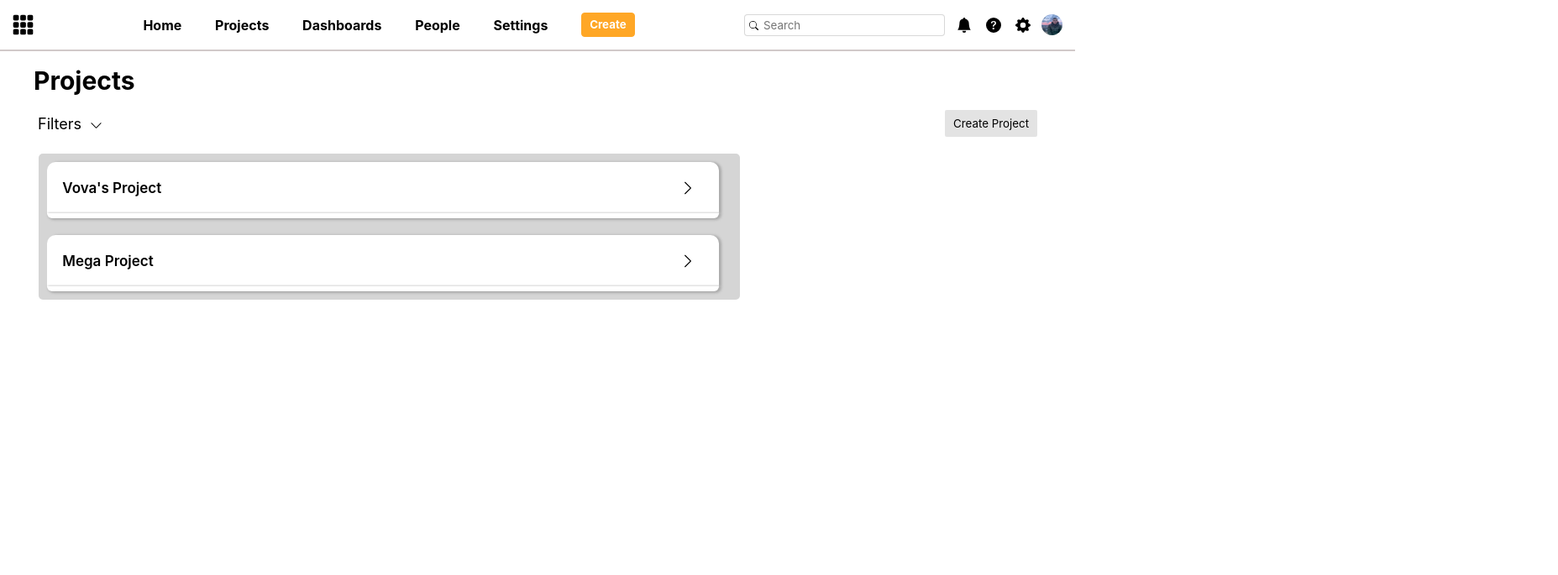
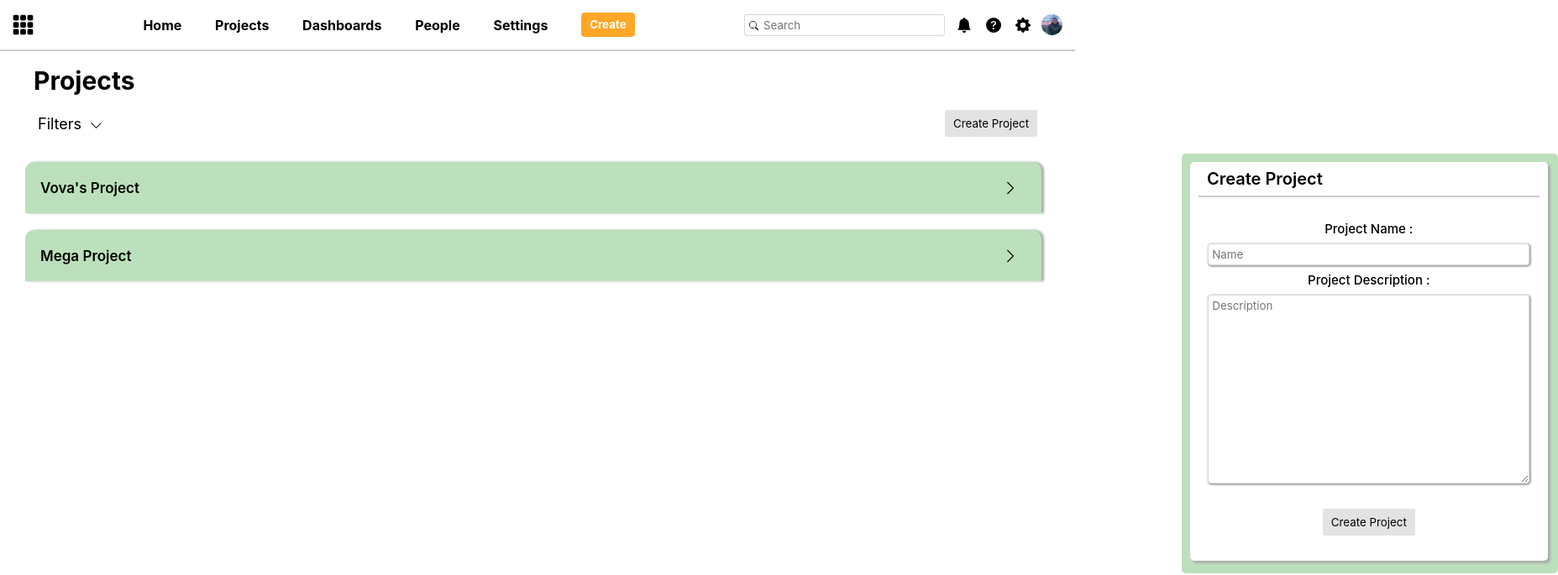
Before and after one commit to Oleg0110/React-Task, a React (Create React App) app in the folder front/: page /projects in a window 1280 px wide. Shown: the top 685 px of the page at 84% size, 1855 px wide, since content can reach past the window. Built offline with nearby package versions, Linux system fonts and the light colour scheme.

Commit message:
fix some bugs

```diff
--- a/front/src/components/Accordion/Accordion.jsx
+++ b/front/src/components/Accordion/Accordion.jsx
@@ -1,13 +1,12 @@
 import styles from "./Accordion.module.scss"
 import { Button } from ".."
-import { Chevron } from ".."
 import { useState } from "react"
 import { ProjectsStore } from "../../stores"
 import { observer } from "mobx-react"
 
 const Accordion = ({ title, content }) => {
 
-   const [isOpened, setIsOpened] = useState("")
+   const [isOpened, setIsOpened] = useState(false)
 
    return (
       <div className={styles.accordionSection}>
@@ -15,8 +14,7 @@ const Accordion = ({ title, content }) => {
             <Button>
                <p className={styles.accordionTitle}>{title}</p>
             </Button>
-            <Chevron icon="chevronRight" />
-            {/* <div className={`${styles.chevronRight} ${setRotate}`} alt="Arrow"></div> */}
+            <div className={`${styles.chevronRight} ${isOpened && styles.chevronDown}`} alt="Arrow"></div>
          </div>
          <div className={`${styles.accordionContent} ${isOpened && styles.opened} `}>
             <div className={styles.goTo}>
--- a/front/src/components/Accordion/Accordion.module.scss
+++ b/front/src/components/Accordion/Accordion.module.scss
@@ -5,7 +5,7 @@
 }
 
 .accordion {
-   background-color: #fff;
+   background-color: #bce0bb;
    color: #444;
    cursor: pointer;
    padding: 18px;
@@ -14,16 +14,16 @@
    border: none;
    outline: none;
    transition: background-color 0.6s ease;
-   width: 800px;
+   width: 100%;
    justify-content: space-between;
    border-radius: 10px 10px 0px 0px;
    box-shadow: 3px 0px 3px 0px #aaa;
 }
 
-.accordion:hover {
-   // background-color: #ffcc80;
-   background-color: #bce0bb;
-}
+// .accordion:hover {
+//    // background-color: #ffcc80;
+//    background-color: #bce0bb;
+// }
 
 .accordionTitle {
    font-weight: 600;
@@ -35,20 +35,20 @@
    transition: transform 0.6s ease;
 }
 
-.rotate {
-   transform: rotate(90deg);
-}
-
 .accordionContent {
    background-color: #fff;
    overflow: hidden;
-   // transition: max-height 0.6s ease;
-   width: 800px;
+   width: 100%;
    border-radius: 0px 0px 10px 10px;
+   text-align: start;
+   max-height: 0px;
+   // transition: 1s;
+}
+
+.opened {
+   max-height: 1000000px;
+   // transition: 1s;
    box-shadow: 2px 1px 3px 1px #aaa;
-   text-align: start;
-   padding: 3px;
-   max-height: 0px;
 }
 
 .goTo {
@@ -71,6 +71,18 @@
    text-align: start;
 }
 
-.opened {
-   max-height: 1000000px;
+.chevronRight {
+   background-image: url(../../assets/icon/chevronRight.svg);
+   background-repeat: no-repeat;
+   background-position: center;
+   background-size: 18px;
+   width: 25px;
+   height: 25px;
+   margin-right: 7px;
+   transition: 0.5s;
 }
+
+.chevronDown {
+   transform: rotate(90deg);
+   transition: 0.5s;
+}
--- a/front/src/components/Chevron/Chevron.jsx
+++ /dev/null
@@ -1,10 +0,0 @@
-import styles from "./Chevron.module.scss"
-
-const Chevron = ({ icon }) => {
-   return (
-      <div className={`${styles.icon} ${styles[`icon-${icon}`]}`} />
-
-   )
-}
-
-export default Chevron
--- a/front/src/components/Chevron/Chevron.module.scss
+++ /dev/null
@@ -1,12 +0,0 @@
-.icon {
-   background-repeat: no-repeat;
-   background-position: center;
-   background-size: 18px;
-   width: 25px;
-   height: 25px;
-   margin-right: 7px;
-}
-
-.icon-chevronRight {
-   background-image: url(../../assets/icon/chevronRight.svg);
-}
--- a/front/src/components/CreateTaskModalWindow/CreateTaskModalWindow.jsx
+++ b/front/src/components/CreateTaskModalWindow/CreateTaskModalWindow.jsx
@@ -18,7 +18,7 @@ const CreateTaskModalWindow = ({ isModalOpened, onModalClose, id }) => {
                </div>
                <form onSubmit={(e) => {
                   e.preventDefault()
-                  BoardStore.pushTask(taskRef.current.value)
+                  BoardStore.pushTask(taskRef.current.value, id)
                }}>
                   <div className={styles.cardText}>
                      <span className={styles.text}>Card Text</span>
--- a/front/src/components/CreateUserAccount/CreateUserAccount.module.scss
+++ b/front/src/components/CreateUserAccount/CreateUserAccount.module.scss
@@ -5,6 +5,7 @@
    height: 100%;
    background: rgba(0, 0, 0, 0.4);
    backdrop-filter: blur(1px);
+   z-index: 1;
    display: none;
 }
 
--- a/front/src/components/TaskBoard/TaskBoard.jsx
+++ b/front/src/components/TaskBoard/TaskBoard.jsx
@@ -11,9 +11,6 @@ const TaskBoard = ({ children, title, id, cardsData }) => {
    const [isTaskModalOpened, setIsTaskModalOpened] = useState(false)
 
    const { lists } = BoardStore
-
-   // const findList = lists.find((list) => list.title === 1)
-   // console.log(findList);
 
 
    return (
--- a/front/src/components/index.js
+++ b/front/src/components/index.js
@@ -5,4 +5,3 @@ export { default as CreateUserAccount } from "./CreateUserAccount/CreateUserAcco
 export { default as TaskBoard } from "./TaskBoard/TaskBoard";
 export { default as TaskCard } from "./TaskCard/TaskCard";
 export { default as Accordion } from "./Accordion/Accordion";
-export { default as Chevron } from "./Chevron/Chevron"
--- a/front/src/layouts/Projects/Projects.jsx
+++ b/front/src/layouts/Projects/Projects.jsx
@@ -12,6 +12,7 @@ const Projects = ({ children, onClick }) => {
    const nameRef = useRef(null)
    const descriptionRef = useRef(null)
    const [isOpened, setIsOpened] = useState(false)
+   const [isChangeName, setChangeName] = useState("Create Project")
 
 
    return (
@@ -19,13 +20,16 @@ const Projects = ({ children, onClick }) => {
          <h1 className={styles.mainTitle}>Projects</h1>
          <div className={styles.create}>
             <Button ><span className={styles.filtersButton}>Filters<div className={styles.chevronIcon} alt="Arrow" /></span></Button>
-            <Button onClick={() => setIsOpened(!isOpened)} buttonStyle="thirdButtonStyle">Create Project</Button>
+            <Button onClick={() => {
+               setIsOpened(!isOpened)
+               setChangeName(isChangeName === "Create Project" ? "Hide Block" : "Create Project")
+            }} buttonStyle="thirdButtonStyle">{isChangeName}</Button>
          </div>
          <div className={styles.projectsBlocks}>
-            <div className={styles.accordionBlock}>
-               {projects.map((data, index) => <Accordion title={data.title} content={data.content} key={index} />)}
+            <div className={`${styles.accordionBlock} ${isOpened && styles.accordionBlock || styles.accordionBlockMax} `} >
+               {projects.map((data) => <Accordion title={data.title} content={data.content} key={data.id} />)}
             </div>
-            <div className={`${styles.createProjectArea} ${isOpened && styles.opened} `}>
+            <div className={`${styles.createProjectArea} ${isOpened && styles.openedCreateProjectBlock || styles.closeCreateProjectBlock} `}>
                <div className={styles.createArea}>
                   <h2 className={styles.createCardTitle}>Create Project</h2>
                   <form className={styles.descriptionProjectBlock} onSubmit={(e) => {
--- a/front/src/layouts/Projects/Projects.module.scss
+++ b/front/src/layouts/Projects/Projects.module.scss
@@ -41,9 +41,8 @@
 
 .projectsBlocks {
    display: flex;
-   align-items: flex-end;
-   justify-content: space-around;
-   flex-wrap: wrap-reverse;
+   justify-content: flex-start;
+   flex-wrap: wrap;
 }
 
 .accordionBlock {
@@ -52,9 +51,15 @@
    max-height: 500px;
    overflow-y: auto;
    margin-top: 20px;
-   background-color: #3c3c3c36;
    border-radius: 5px;
-   width: 835px;
+   width: 60%;
+   transition: 0.5s;
+}
+
+.accordionBlockMax {
+   width: 100%;
+   margin-right: 10px;
+   transition: 0.5s;
 }
 
 .accordionBlock::-webkit-scrollbar {
@@ -73,12 +78,22 @@
 }
 
 .createProjectArea {
-   background-color: #3c3c3c36;
+   background-color: #bce0bb;
    border-radius: 5px;
-   height: 325px;
-   width: 300px;
+   height: 500px;
+   width: 35%;
    margin-top: 20px;
-   opacity: 0;
+   margin-right: 25px;
+   position: absolute;
+}
+
+.openedCreateProjectBlock {
+   right: 10px;
+   transition: 0.5s;
+}
+
+.closeCreateProjectBlock {
+   right: -600px;
    transition: 0.5s;
 }
 
@@ -86,15 +101,15 @@
    margin: 10px;
    background-color: #ffffff;
    border-radius: 5px;
-   height: 300px;
-   width: 280px;
+   height: 475px;
+   width: 95%;
    box-shadow: 3px 3px 3px 0px #aaa;
 }
 
 .createCardTitle {
    font-weight: 600;
    font-size: 20px;
-   margin: 10px;
+   margin: 10px 10px 20px;
    padding: 10px;
    border-bottom: 2px solid #d1c9c9;
    text-align: start;
@@ -117,18 +132,15 @@
    border-radius: 4px;
    border: 1px solid #9493935c;
    box-shadow: 1px 1px 2px 1px #aaa;
+   width: 90%;
 }
 
 .inputText {
    padding: 4px;
-   width: 250px;
-   height: 80px;
+   width: 90%;
+   height: 225px;
    border-radius: 4px;
    border: 1px solid #9493935c;
    box-shadow: 1px 1px 2px 1px #aaa;
-   margin-bottom: 10px;
+   margin-bottom: 30px;
 }
-
-.opened {
-   opacity: 1;
-}
--- a/front/src/stores/BoardStore/BoardStore.js
+++ b/front/src/stores/BoardStore/BoardStore.js
@@ -6,11 +6,7 @@ class BoardStore {
          id: 1, title: "To Do",
          tasks: [
             { id: 1, text: "I have to something", priority: "medium", taskState: "done", label: "SPACE TRAVEL PARTNERS" },
-            { id: 2, text: "I have to something", priority: "medium", taskState: "done", label: "SPACE TRAVEL PARTNERS" },
-            { id: 3, text: "I have to something", priority: "medium", taskState: "done", label: "SPACE TRAVEL PARTNERS" },
-            { id: 4, text: "I have to something", priority: "medium", taskState: "done", label: "SPACE TRAVEL PARTNERS" },
-            { id: 5, text: "I have to something", priority: "medium", taskState: "done", label: "SPACE TRAVEL PARTNERS" },
-            { id: 6, text: "I have to something", priority: "medium", taskState: "done", label: "SPACE TRAVEL PARTNERS" }]
+            { id: 2, text: "I have to something", priority: "medium", taskState: "done", label: "SPACE TRAVEL PARTNERS" }]
       },
       { id: 2, title: "Done", tasks: [{ id: 1, text: "I have to something" }] }]
 
@@ -24,14 +20,14 @@ class BoardStore {
 
 
 
-   pushList(title) {
-      this.lists.push({ title })
-      console.log(this.lists.find((data) => data.title));
+   pushList(title, id) {
+      console.log(this.lists.push({ title, id }));
    }
 
    pushTask(text, id) {
-      console.log(this.lists.find(list => list.id === 1));
-      this.lists.push({ text, id })
+      this.lists.push({ text, id });
+      const foundLists = this.lists.find((data) => data.id === id)
+      console.log(foundLists);
    }
 }
 
```
